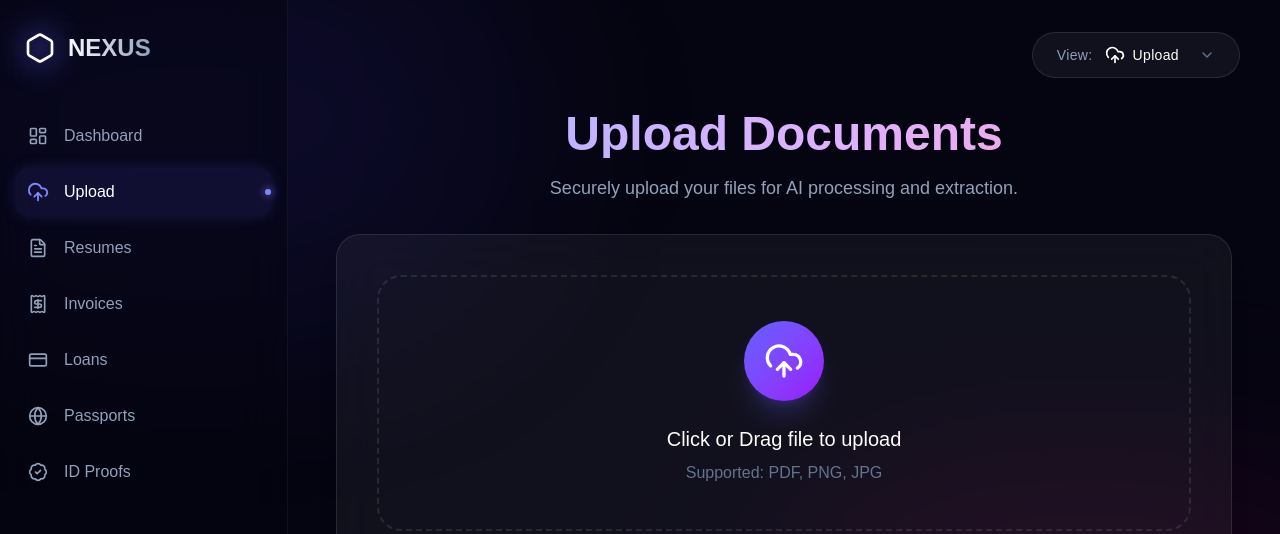
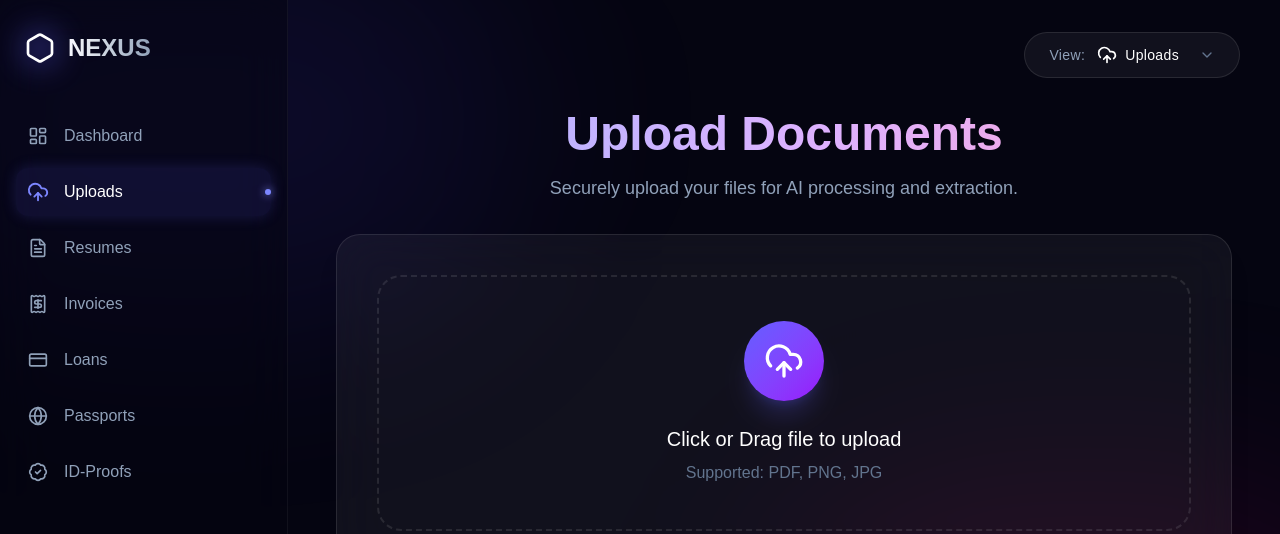
Before and after one commit to Rishi-Cs-ms/ai-doc-parser, a React (Vite) app: page /upload in a window 1280 px wide. Shown: the top 534 px of the page. Built offline with nearby package versions, Linux system fonts and the light colour scheme.

Commit message:
some changes for test

```diff
--- a/src/components/Layout.jsx
+++ b/src/components/Layout.jsx
@@ -22,12 +22,12 @@ const Layout = () => {
 
     const navItems = [
         { name: 'Dashboard', path: '/', icon: <LayoutDashboard size={20} /> },
-        { name: 'Upload', path: '/upload', icon: <UploadCloud size={20} /> },
+        { name: 'Uploads', path: '/upload', icon: <UploadCloud size={20} /> },
         { name: 'Resumes', path: '/resume', icon: <FileText size={20} /> },
         { name: 'Invoices', path: '/invoice', icon: <Receipt size={20} /> },
         { name: 'Loans', path: '/loan', icon: <CreditCard size={20} /> },
         { name: 'Passports', path: '/passport', icon: <Globe size={20} /> },
-        { name: 'ID Proofs', path: '/idproof', icon: <BadgeCheck size={20} /> },
+        { name: 'ID-Proofs', path: '/idproof', icon: <BadgeCheck size={20} /> },
     ];
 
     const handleDropdownNavigate = (path) => {
```
